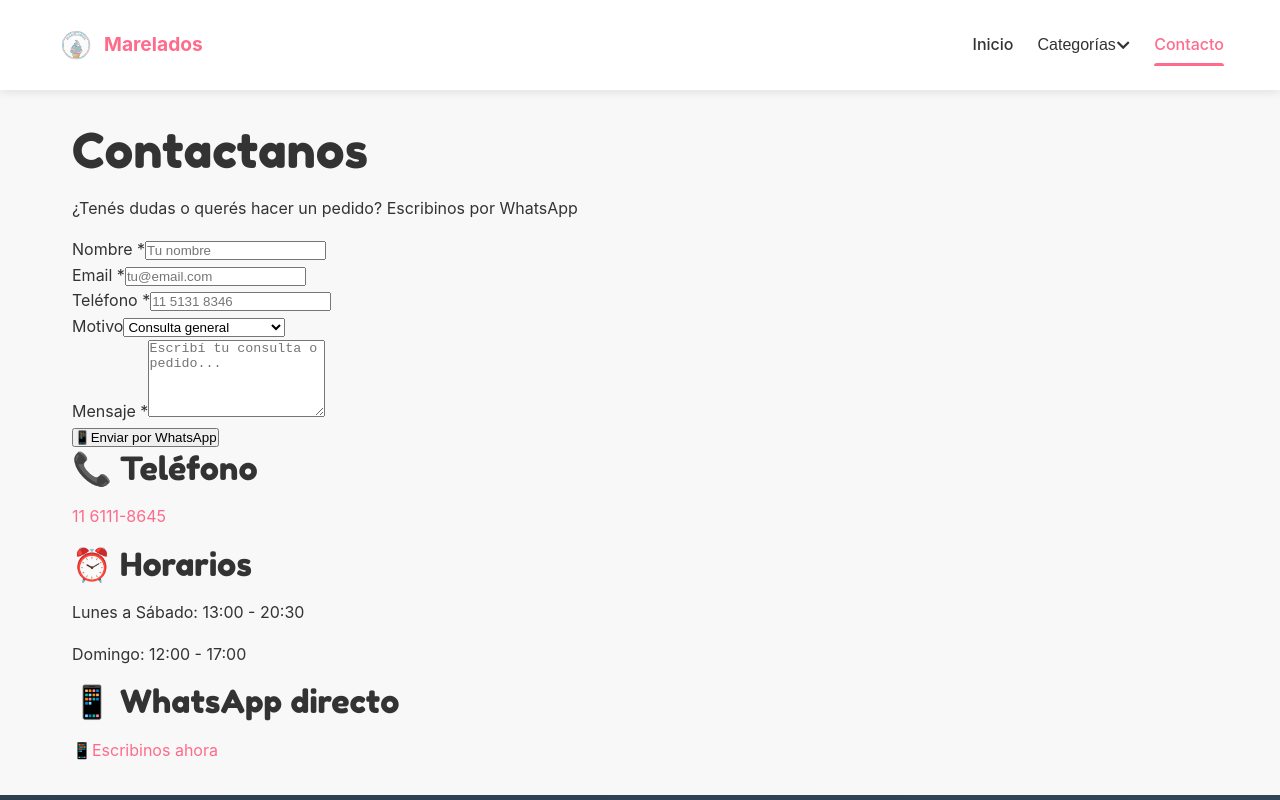
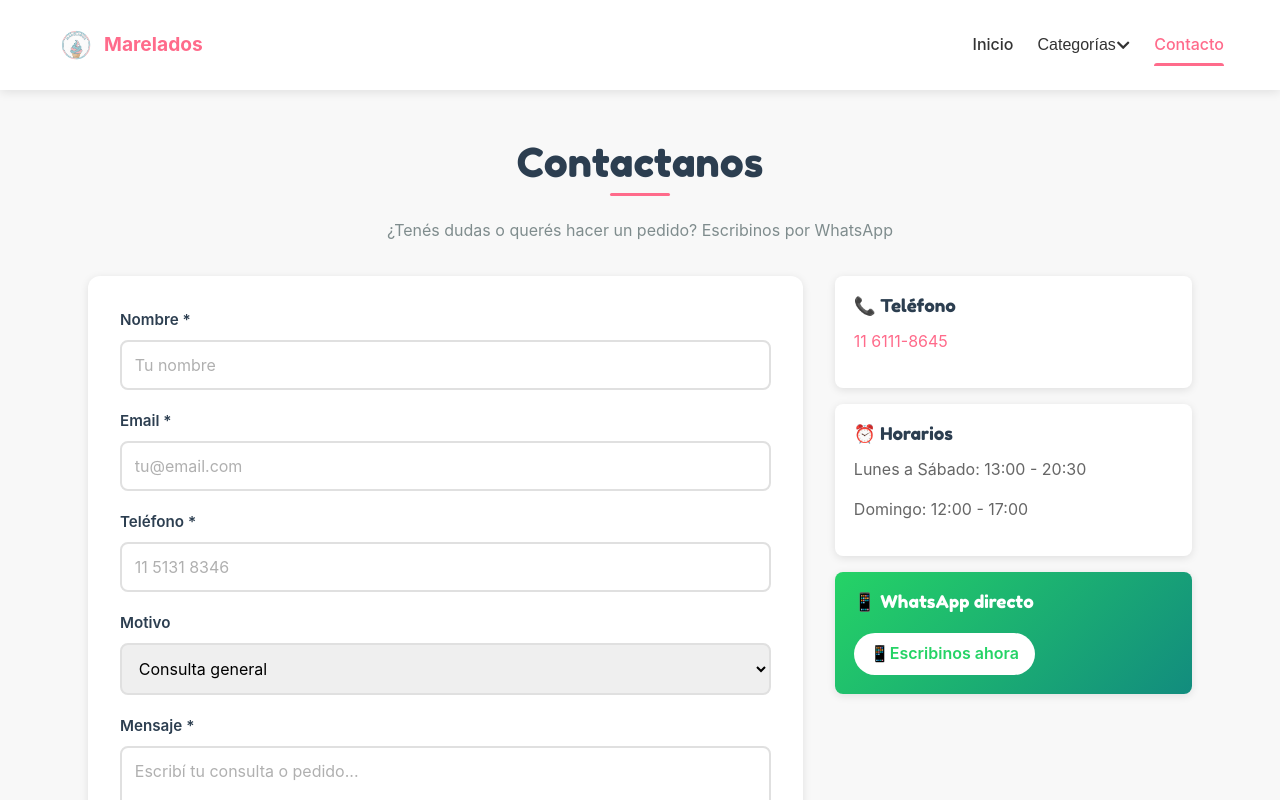
Before and after one commit to MatiCasiba/page-cream-marealdos, a React (Vite) app: page /contacto in a window 1280 px wide. Shown: the top 800 px of the page. Built offline with nearby package versions, Linux system fonts and the light colour scheme.

Commit message:
Estilizo la página Contacto

```diff
--- a/src/pages/contact/Contact.scss
+++ b/src/pages/contact/Contact.scss
@@ -1,3 +1,219 @@
-.contact{
-    animation: fadeIn 0.5s ease;
+.contact-page {
+  animation: fadeIn 0.5s ease;
+  padding: 1rem 0;
 }
+
+.contact-header {
+  text-align: center;
+  margin-bottom: 2rem;
+  padding: 0 1rem;
+}
+
+.contact-title {
+  font-size: 2rem;
+  color: #2c3e50;
+  margin-bottom: 0.5rem;
+  position: relative;
+  display: inline-block;
+
+  &::after {
+    content: '';
+    position: absolute;
+    bottom: -10px;
+    left: 50%;
+    transform: translateX(-50%);
+    width: 60px;
+    height: 3px;
+    background: #ff6b8b;
+    border-radius: 2px;
+  }
+}
+
+.contact-subtitle {
+  color: #7f8c8d;
+  font-size: 1rem;
+  margin-top: 1.5rem;
+}
+
+.contact-container {
+  display: grid;
+  grid-template-columns: 1fr;
+  gap: 2rem;
+  max-width: 1200px;
+  margin: 0 auto;
+  padding: 0 1rem;
+}
+
+/* Formulario */
+.contact-form {
+  background: white;
+  padding: 1.5rem;
+  border-radius: 12px;
+  box-shadow: 0 2px 8px rgba(0, 0, 0, 0.1);
+}
+
+.form-group {
+  margin-bottom: 1.2rem;
+
+  label {
+    display: block;
+    margin-bottom: 0.5rem;
+    font-weight: 600;
+    color: #2c3e50;
+    font-size: 0.95rem;
+  }
+
+  input,
+  select,
+  textarea {
+    width: 100%;
+    padding: 0.8rem;
+    border: 2px solid #e0e0e0;
+    border-radius: 8px;
+    font-family: inherit;
+    font-size: 1rem;
+    transition: all 0.3s ease;
+
+    &:focus {
+      outline: none;
+      border-color: #ff6b8b;
+      box-shadow: 0 0 0 3px rgba(255, 107, 139, 0.1);
+    }
+
+    &::placeholder {
+      color: #b0b0b0;
+    }
+  }
+
+  textarea {
+    resize: vertical;
+    min-height: 100px;
+  }
+}
+
+.submit-btn {
+  width: 100%;
+  background: #25D366; /* Color oficial de WhatsApp */
+  color: white;
+  border: none;
+  padding: 1rem;
+  border-radius: 8px;
+  font-weight: 600;
+  font-size: 1.1rem;
+  cursor: pointer;
+  transition: all 0.3s ease;
+  display: flex;
+  align-items: center;
+  justify-content: center;
+  gap: 0.5rem;
+
+  &:hover {
+    background: #128C7E;
+    transform: translateY(-2px);
+    box-shadow: 0 4px 12px rgba(37, 211, 102, 0.3);
+  }
+
+  &:active {
+    transform: translateY(0);
+  }
+
+  .whatsapp-icon {
+    font-size: 1.3rem;
+  }
+}
+
+/* Información de contacto */
+.contact-info {
+  display: grid;
+  grid-template-columns: 1fr;
+  gap: 1rem;
+}
+
+.info-card {
+  background: white;
+  padding: 1.2rem;
+  border-radius: 8px;
+  box-shadow: 0 2px 8px rgba(0, 0, 0, 0.1);
+
+  h3 {
+    color: #2c3e50;
+    font-size: 1.1rem;
+    margin-bottom: 0.8rem;
+    display: flex;
+    align-items: center;
+    gap: 0.5rem;
+  }
+
+  p {
+    color: #666;
+    line-height: 1.5;
+  }
+
+  a {
+    color: #ff6b8b;
+    text-decoration: none;
+
+    &:hover {
+      text-decoration: underline;
+    }
+  }
+}
+
+.whatsapp-direct {
+  background: linear-gradient(135deg, #25D366, #128C7E);
+  color: white;
+
+  h3 {
+    color: white;
+  }
+
+  .whatsapp-link {
+    display: inline-block;
+    background: white;
+    color: #25D366;
+    padding: 0.5rem 1rem;
+    border-radius: 25px;
+    font-weight: 600;
+    margin-top: 0.5rem;
+
+    &:hover {
+      transform: translateY(-2px);
+      box-shadow: 0 4px 12px rgba(0, 0, 0, 0.2);
+    }
+  }
+}
+
+/* Tablet */
+@media (min-width: 577px) {
+  .contact-container {
+    grid-template-columns: 2fr 1fr;
+    align-items: start;
+  }
+
+  .contact-info {
+    position: sticky;
+    top: 90px;
+  }
+}
+
+/* Desktop */
+@media (min-width: 992px) {
+  .contact-title {
+    font-size: 2.5rem;
+  }
+
+  .contact-form {
+    padding: 2rem;
+  }
+}
+
+@keyframes fadeIn {
+  from {
+    opacity: 0;
+    transform: translateY(20px);
+  }
+  to {
+    opacity: 1;
+    transform: translateY(0);
+  }
+}
```
